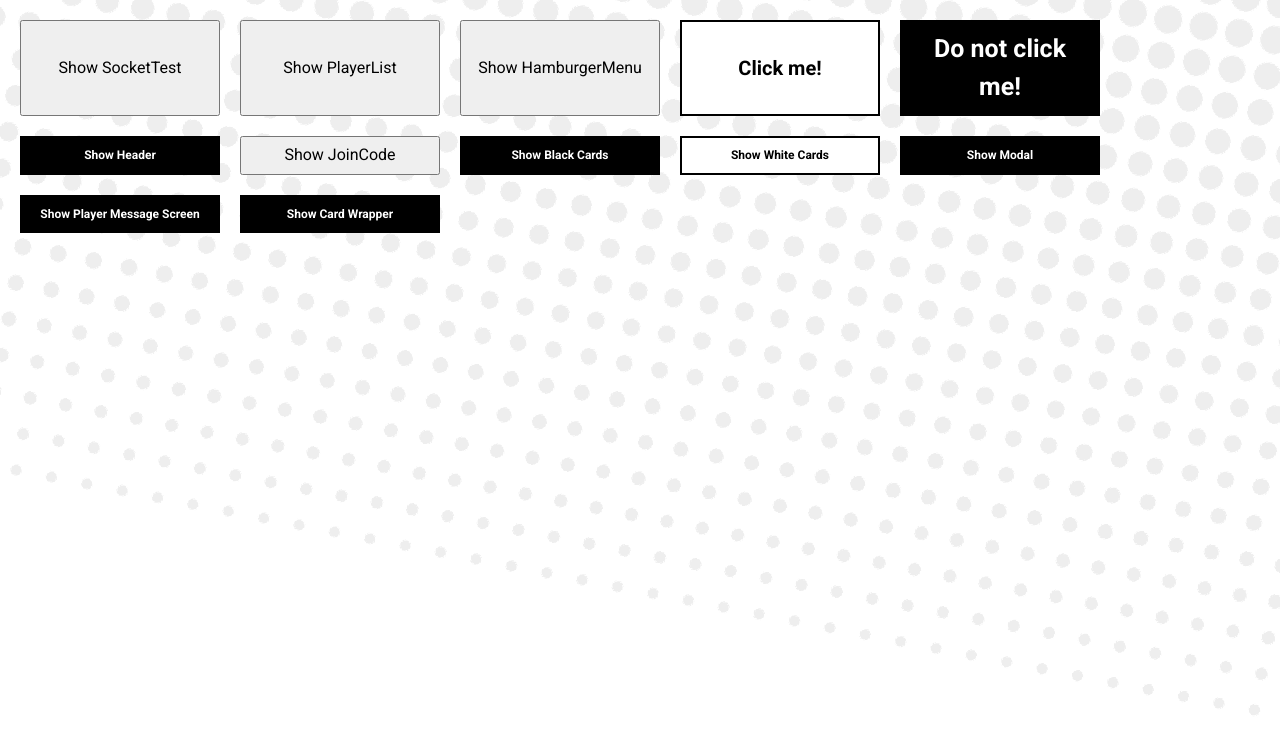
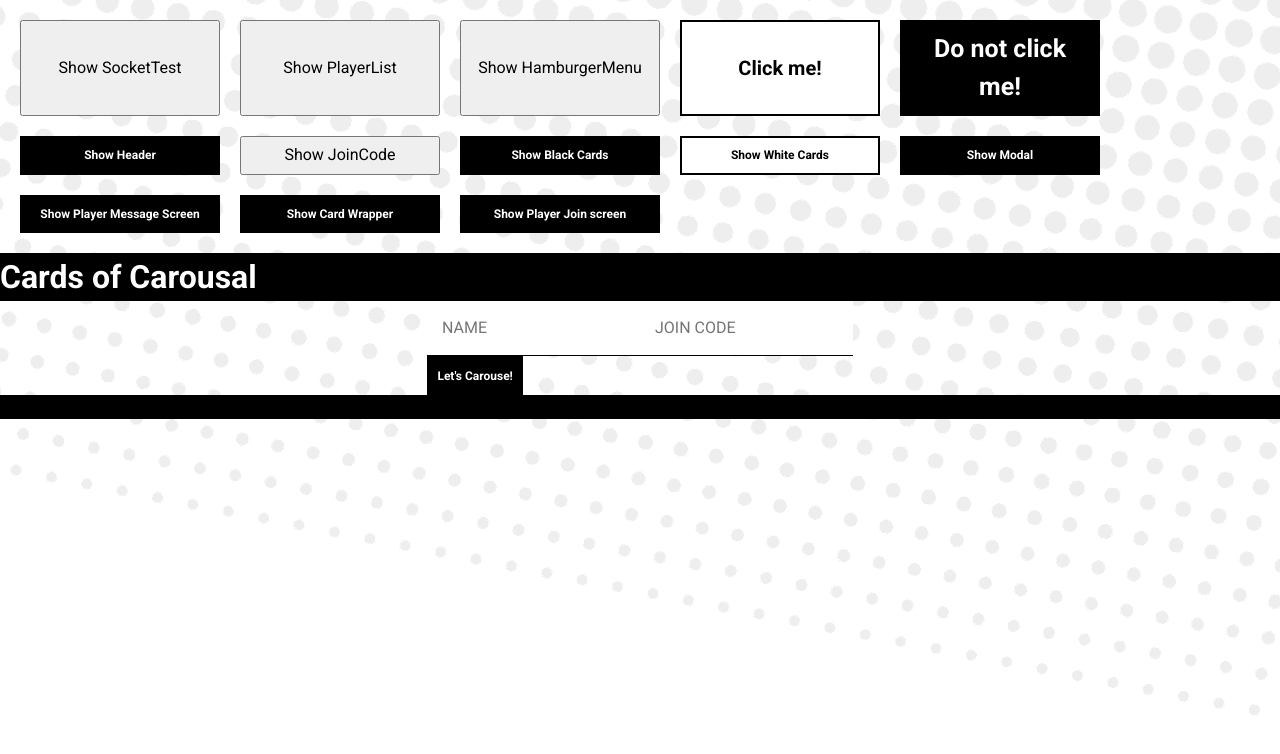
Before and after one commit to I3uckwheat/cards-of-carousal, a React (Create React App) app in the folder frontend/: page / in a window 1280 px wide. Shown: the top 754 px of the page. Built offline with nearby package versions, Linux system fonts and the light colour scheme; no server answers.

Commit message:
create basic layout and add form for PlayerJoin

```diff
--- a/frontend/src/App.js
+++ b/frontend/src/App.js
@@ -13,6 +13,7 @@ import BlackCardExample from './temp/BlackCardExample';
 import WhiteCardExample from './temp/WhiteCardExample';
 import CardWrapperExample from './temp/CardWrapperExample';
 
+import PlayerJoin from './components/PlayerJoin/PlayerJoin';
 import Modal from './components/Modal/Modal';
 import playerList from './temp/playerList';
 import ModalExample from './temp/ModalExample';
@@ -30,6 +31,7 @@ function App() {
   const [showModal, setShowModal] = useState(false);
   const [showPlayerMessageScreen, setShowPlayerMessageScreen] = useState(false);
   const [showCardWrapper, setShowCardWrapper] = useState(false);
+  const [showPlayerJoin, setShowPlayerJoin] = useState(true);
 
   return (
     <div className="App primary-background">
@@ -110,6 +112,12 @@ function App() {
         >
           Show Card Wrapper
         </Button>
+        <Button
+          type="button"
+          onClick={() => setShowPlayerJoin(!showPlayerJoin)}
+        >
+          Show Player Join screen
+        </Button>
       </div>
       {showHeader && (
         <Header className="header">
@@ -176,6 +184,7 @@ function App() {
         />
       )}
       {showCardWrapper && <CardWrapperExample />}
+      {showPlayerJoin && <PlayerJoin />}
     </div>
   );
 }
--- /dev/null
+++ b/frontend/src/components/PlayerJoin/PlayerJoin.js
@@ -0,0 +1,77 @@
+import React, { useState } from 'react';
+import styled from 'styled-components';
+// import PropTypes from 'prop-types';
+import Button from '../Buttons/Button';
+import Header from '../Header/Header';
+
+const propTypes = {};
+
+const Container = styled.div`
+  width: 100%;
+  height: 100%;
+  display: grid;
+  grid-template-rows: 190px 1fr 140;
+  grid-template-columns: 1fr;
+
+  && section {
+    display: flex;
+    flex-direction: column;
+    align-items: center;
+    justify-content: center;
+
+    .player-join-form-container {
+      margin: 0 auto;
+    }
+
+    input {
+      text-transform: uppercase;
+      border: none;
+      border-bottom: 1.5px solid black;
+      padding: 15px;
+    }
+  }
+
+  && footer {
+    background-color: var(--secondary-color);
+  }
+`;
+
+const PlayerJoinHeader = styled(Header)``;
+const PlayerJoinButton = styled(Button)``;
+
+export default function PlayerJoin() {
+  const [name, setName] = useState('');
+  const [joinCode, setJoinCode] = useState('');
+
+  return (
+    <Container data-testid="player-join-container">
+      <PlayerJoinHeader>
+        <h1>Cards of Carousal</h1>
+      </PlayerJoinHeader>
+      <section>
+        <div className="player-join-form-container">
+          <form>
+            <input
+              type="text"
+              placeholder="name"
+              value={name}
+              onChange={(e) => setName(e.target.value)}
+            />
+            <input
+              type="text"
+              placeholder="join code"
+              value={joinCode}
+              onChange={(e) => setJoinCode(e.target.value)}
+            />
+            <PlayerJoinButton type="submit">
+              Let&apos;s Carouse!
+            </PlayerJoinButton>
+          </form>
+        </div>
+      </section>
+      <footer>footer text</footer>
+    </Container>
+  );
+}
+
+PlayerJoin.propTypes = propTypes;
```
